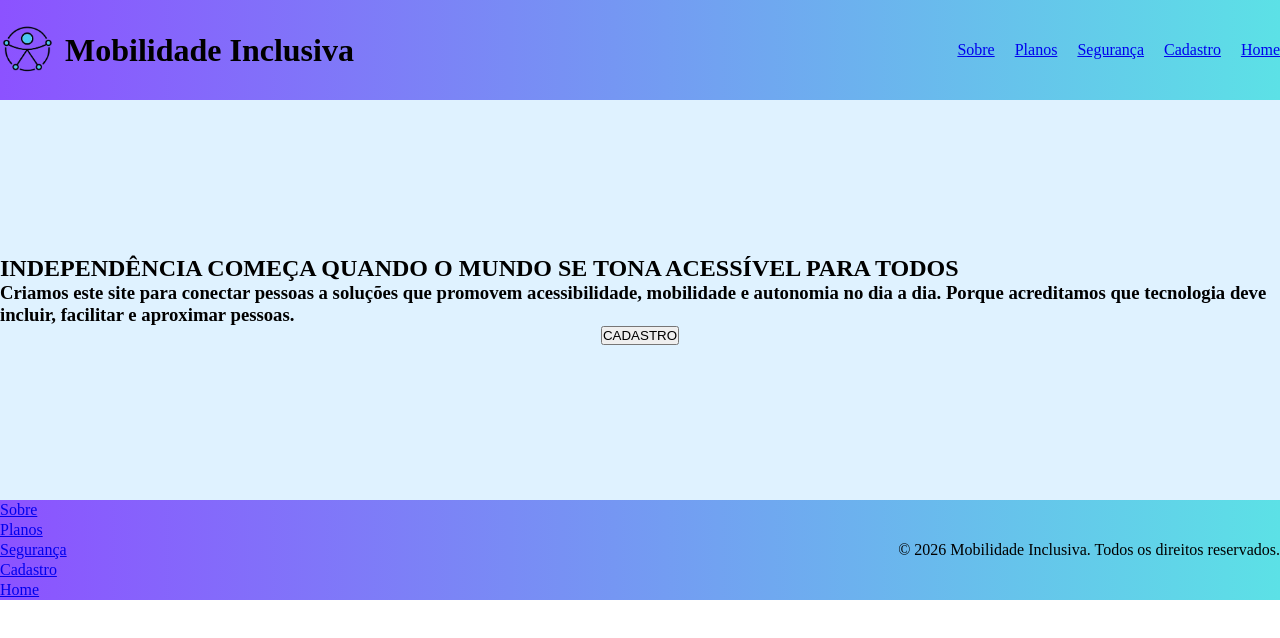
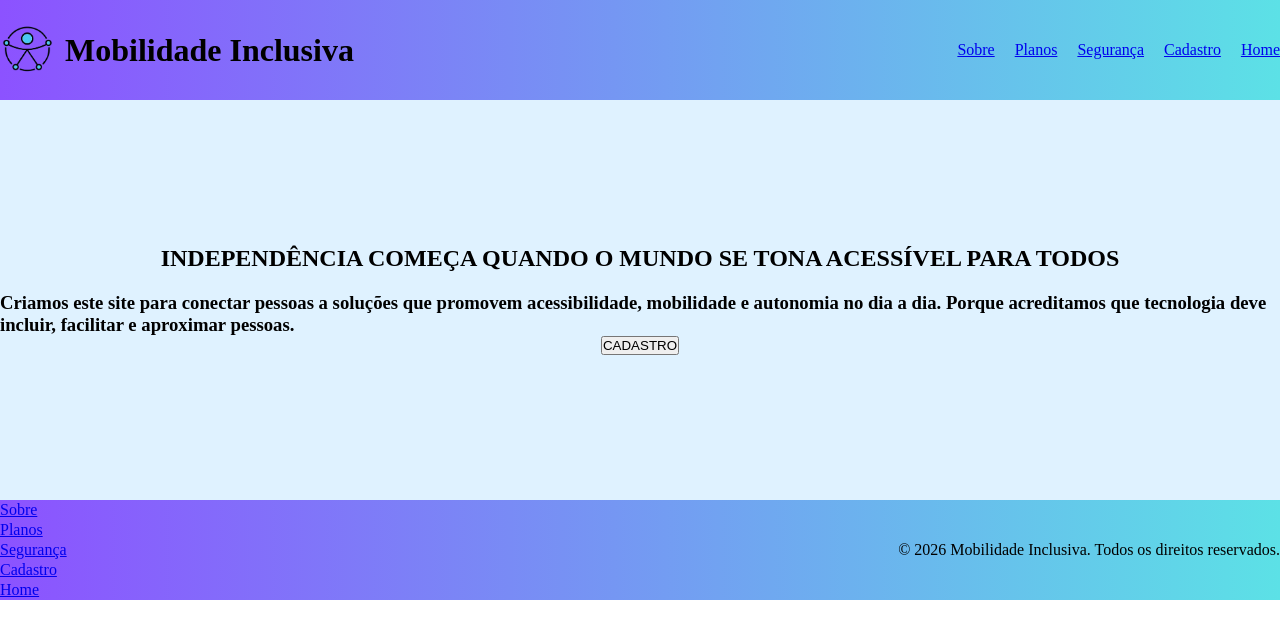
Before and after one commit to gabriellicabral/Projeto-de-desenvolvimento-Front-End, a React (Vite) app in the folder landingpage/: page /home in a window 1280 px wide. Shown: the top 638 px of the page. Built offline with nearby package versions, Linux system fonts and the light colour scheme.

Commit message:
estilizando o home

```diff
--- a/landingpage/src/index.css
+++ b/landingpage/src/index.css
@@ -53,7 +53,7 @@
   justify-content: center;
   height: 400px;
 }
-.divtexthome{
+.divtextohome{
   display: flex;
   flex-direction: column;
   align-items: center;
@@ -62,7 +62,7 @@
   width: 100%;
 }
 
-.divtexthome h1, h3{
+/*.divtextohome h1, h3{
   justify-content: center;
 
 }
```
